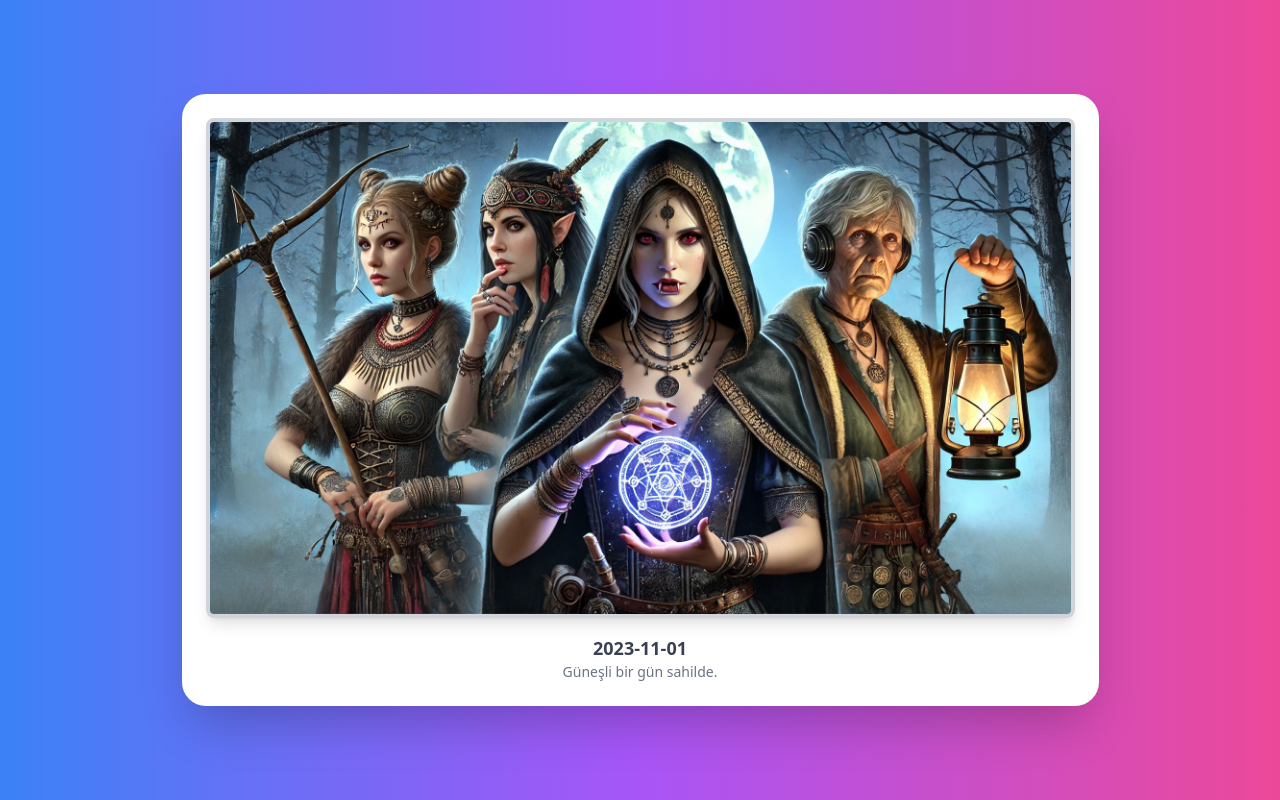
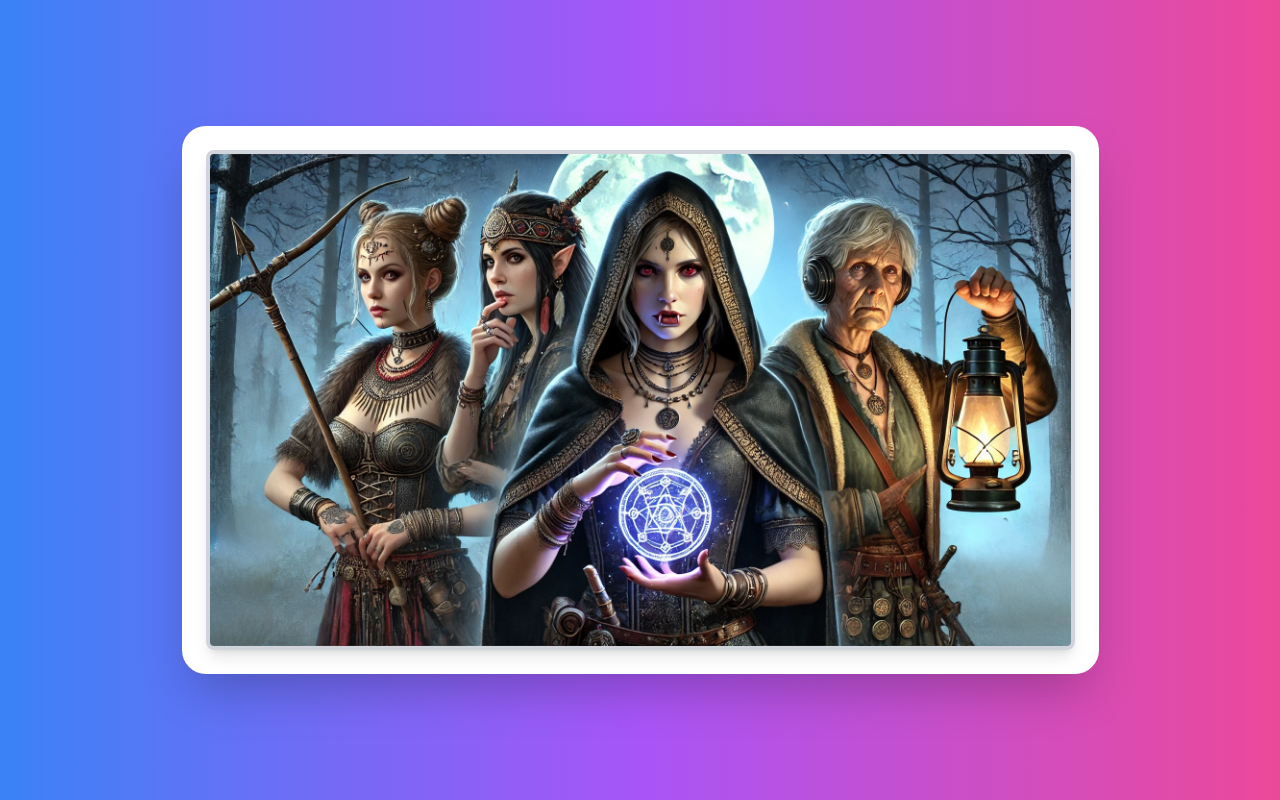
Before and after one commit to Atilla-Koz/ALBUM, a React (Vite) app: page / in a window 1280 px wide. Built offline with nearby package versions, Linux system fonts and the light colour scheme.

Commit message:
feat: add react-card-flip for card flipping animation and implement long press functionality in PhotoAlbum component

```diff
--- a/package.json
+++ b/package.json
@@ -12,6 +12,7 @@
   "dependencies": {
     "axios": "^1.7.7",
     "react": "^18.3.1",
+    "react-card-flip": "^1.2.3",
     "react-dom": "^18.3.1",
     "react-photo-album": "^3.0.2",
     "react-router-dom": "^5.2.0"
--- a/src/Components/PhotoAlbum.jsx
+++ b/src/Components/PhotoAlbum.jsx
@@ -1,23 +1,25 @@
-import { useState, useEffect } from 'react';
+import { useState, useEffect, useRef } from 'react';
+import CardFlip from 'react-card-flip';
 import a from '../assets/Photos/a.webp';
 import b from '../assets/Photos/b.webp';
 import c from '../assets/Photos/c.webp';
 
 export default function PhotoAlbum() {
-  // Resim listesi ve açıklamaları
   const images = [
     { src: a, date: '2023-11-01', description: 'Güneşli bir gün sahilde.' },
     { src: b, date: '2023-10-15', description: 'Ormanda yürüyüş keyfi.' },
     { src: c, date: '2023-09-10', description: 'Dağlarda huzurlu bir an.' },
   ];
 
-  // Şu anki resmin indexini tutan state
   const [currentIndex, setCurrentIndex] = useState(0);
+  const [isFlipped, setIsFlipped] = useState(false);
+  const [isRotating, setIsRotating] = useState(false);
+  const [longPressTimeout, setLongPressTimeout] = useState(null);
+  const [cardDimensions, setCardDimensions] = useState({ width: 0, height: 0 });
 
-  // Animasyon durumu için state
-  const [isRotating, setIsRotating] = useState(false);
+  // Ref to track the front face dimensions
+  const frontRef = useRef(null);
 
-  // Rasgele bir resim seç
   const getRandomImage = () => {
     let randomIndex = Math.floor(Math.random() * images.length);
     while (randomIndex === currentIndex) {
@@ -26,16 +28,34 @@ export default function PhotoAlbum() {
     setCurrentIndex(randomIndex);
   };
 
-  // Çift tıklama eventi
   const handleDoubleClick = () => {
-    setIsRotating(true); // Döndürme animasyonunu başlat
+    setIsRotating(true);
     setTimeout(() => {
-      getRandomImage(); // Yeni fotoğrafı getir
-      setIsRotating(false); // Animasyonu sıfırla
-    }, 600); // Animasyon süresine uygun zaman ayarı
+      getRandomImage();
+      setIsRotating(false);
+      setIsFlipped(false);
+    }, 600);
   };
 
-  // Telefona sallama eventi
+  const handleLongPressStart = () => {
+    const timeout = setTimeout(() => {
+      // Capture dimensions of the front face
+      if (frontRef.current) {
+        const { offsetWidth: width, offsetHeight: height } = frontRef.current;
+        setCardDimensions({ width, height });
+      }
+      setIsFlipped((prev) => !prev);
+    }, 500);
+    setLongPressTimeout(timeout);
+  };
+
+  const handleLongPressEnd = () => {
+    if (longPressTimeout) {
+      clearTimeout(longPressTimeout);
+      setLongPressTimeout(null);
+    }
+  };
+
   useEffect(() => {
     const handleMotion = (event) => {
       const { acceleration } = event;
@@ -51,7 +71,6 @@ export default function PhotoAlbum() {
 
     window.addEventListener('devicemotion', handleMotion);
 
-    // Event'i kaldırmayı unutma
     return () => {
       window.removeEventListener('devicemotion', handleMotion);
     };
@@ -62,7 +81,13 @@ export default function PhotoAlbum() {
       className="flex flex-col items-center justify-center h-screen bg-gradient-to-r from-blue-500 via-purple-500 to-pink-500 w-full"
       onDoubleClick={handleDoubleClick}
     >
+      <CardFlip isFlipped={isFlipped} flipDirection="horizontal">
+        {/* Ön Yüz */}
         <div
+          ref={frontRef}
+          onMouseDown={handleLongPressStart}
+          onMouseUp={handleLongPressEnd}
+          onMouseLeave={handleLongPressEnd}
           className={`p-6 bg-white rounded-3xl shadow-2xl text-center transform transition-transform duration-500 ${
             isRotating ? 'rotate-y-180' : ''
           }`}
@@ -70,11 +95,23 @@ export default function PhotoAlbum() {
           <img
             src={images[currentIndex].src}
             alt="Random"
-          className={`rounded-lg border-4 border-gray-300 shadow-lg max-w-full max-h-[500px] transform transition-opacity duration-500 ${
+            className={`rounded-lg border-4 border-gray-300 shadow-lg w-full h-auto max-h-[500px] transform transition-opacity duration-500 ${
               isRotating ? 'opacity-0' : 'opacity-100'
             }`}
           />
-        <div className="mt-4">
+        </div>
+
+        {/* Arka Yüz */}
+        <div
+          onMouseDown={handleLongPressStart}
+          onMouseUp={handleLongPressEnd}
+          onMouseLeave={handleLongPressEnd}
+          style={{
+            width: cardDimensions.width || 'auto',
+            height: cardDimensions.height || 'auto',
+          }}
+          className="p-6 bg-white rounded-3xl shadow-2xl text-center flex flex-col items-center justify-center"
+        >
           <p className="text-lg font-semibold text-gray-700">
             {images[currentIndex].date}
           </p>
@@ -82,7 +119,7 @@ export default function PhotoAlbum() {
             {images[currentIndex].description}
           </p>
         </div>
-      </div>
+      </CardFlip>
     </div>
   );
 }
```
Also changed, not shown: 1 other file (tests, documents, lock files or other folders). Lines whose indentation alone changed are shown as unchanged.
